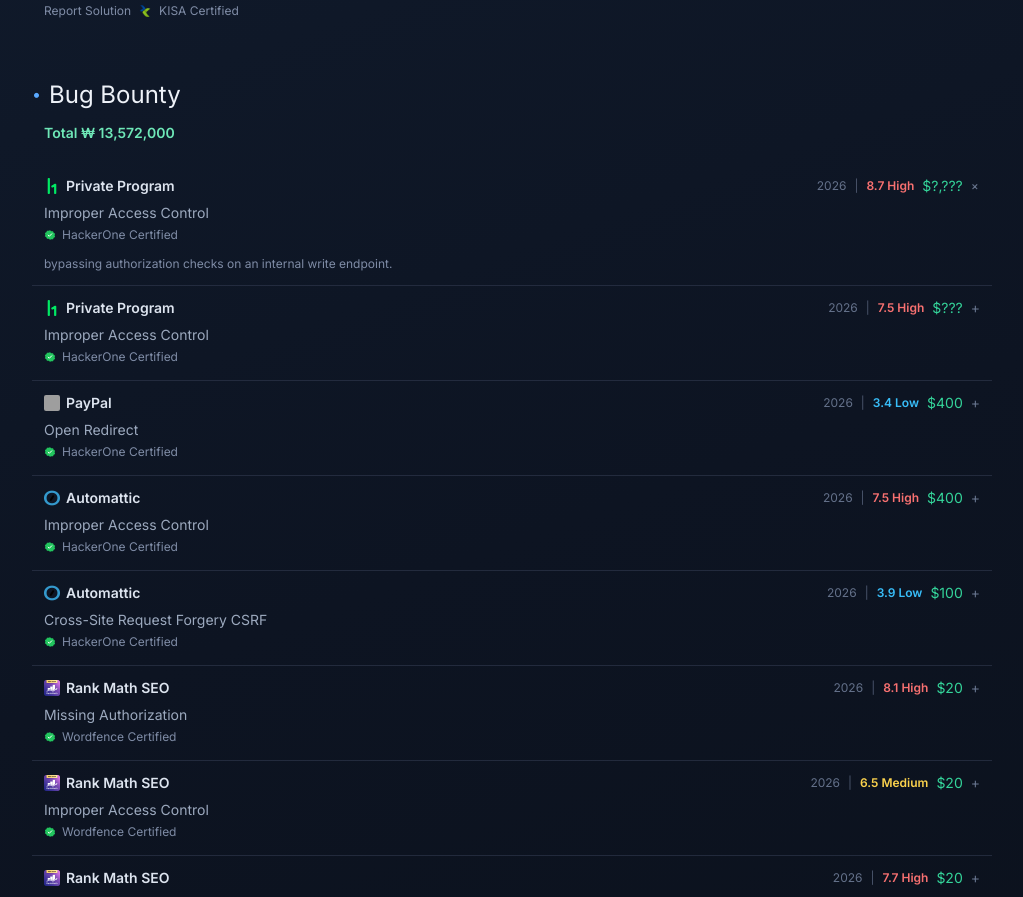
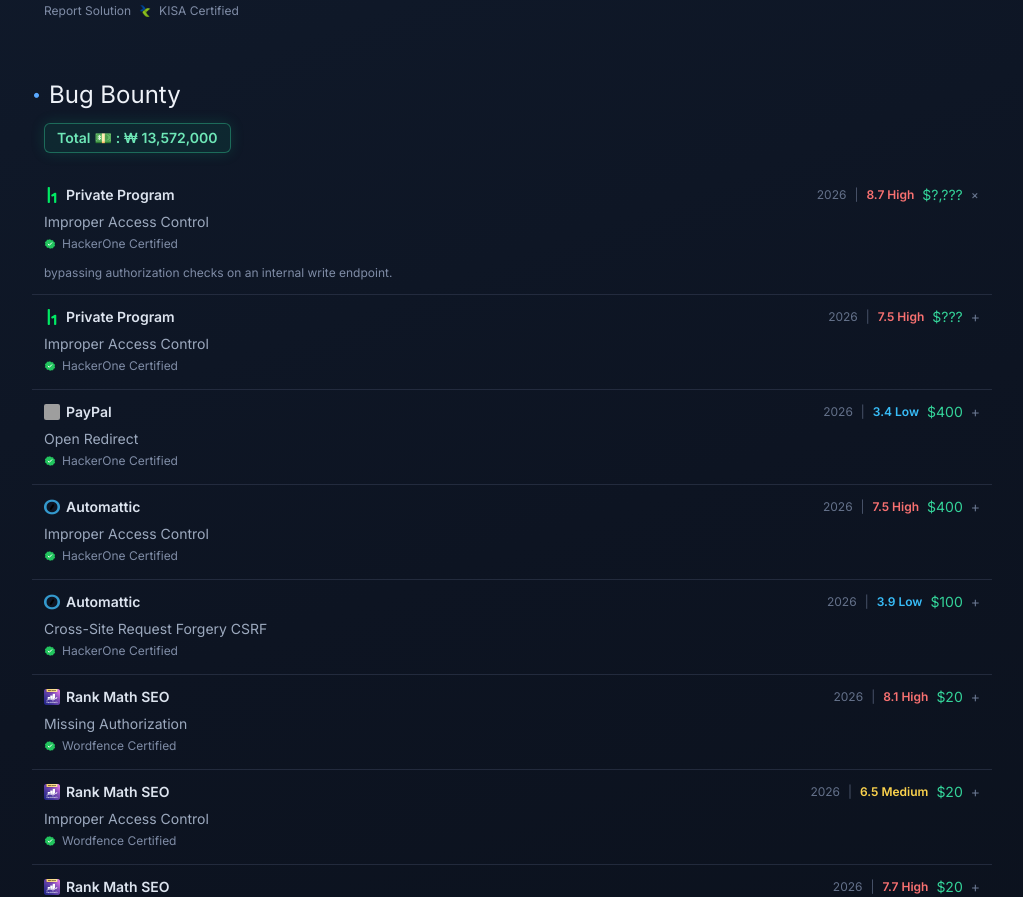
Before and after one commit to komi22/oolongeya, a Next.js app: page / in a window 1280 px wide. Shown: the part 1340-2237 px from the top of the page, without its empty margins (128-1151 px from the left). Built offline with nearby package versions, Linux system fonts and the light colour scheme; grey boxes are pictures that could not be loaded.

Commit message:
Style bounty total as button with banknote emoji

```diff
--- a/app/page.js
+++ b/app/page.js
@@ -476,8 +476,8 @@
           <span>Bug Bounty</span>
         </h2>
         <div className="mt-3 ml-3 inline-block">
-          <p className="font-ui text-sm font-semibold text-emerald-300">
-            Total ₩ {combinedTotalKrwFormatted}
+          <p className="inline-flex items-center gap-1 rounded-md border border-emerald-400/40 bg-emerald-500/10 px-3 py-1 font-ui text-sm font-semibold text-emerald-300 shadow-[0_0_14px_rgba(16,185,129,0.18)]">
+            Total <span role="img" aria-label="banknote">💵</span> : ₩ {combinedTotalKrwFormatted}
           </p>
         </div>
         <ul className="mt-5 divide-y divide-ink-700/60">
```
